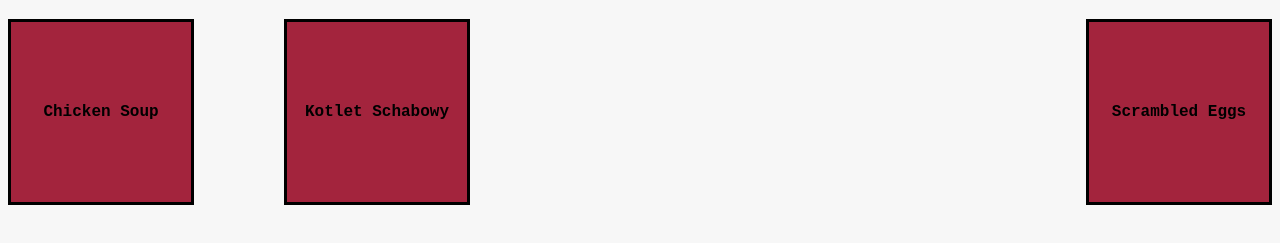
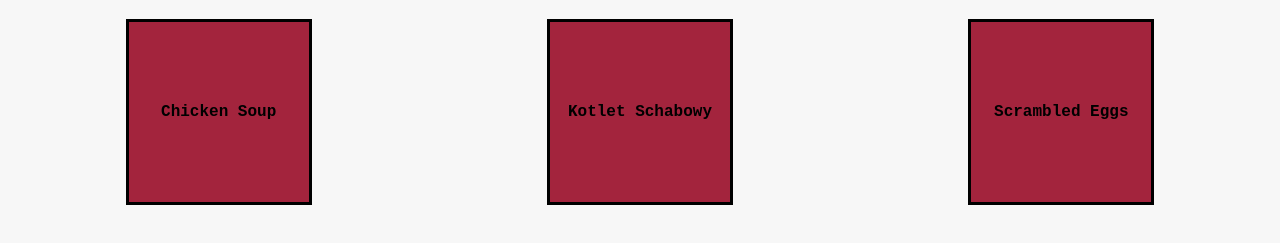
Before and after one commit to Kub-us/odin-recipes, a plain HTML site: page index.html in a window 1280 px wide. Shown: the part 67-310 px from the top of the page. Drawn offline with Linux system fonts and the light colour scheme.

Commit message:
add flexbox

```diff
--- a/styles.css
+++ b/styles.css
@@ -21,36 +21,41 @@ a {
 }
 
 .links {
+    display: flex;
     text-align: center;
 }
 
 .chicken {
-    float:left;
     width:180px;
     height:180px;
     background-color:#a3243d;
     color: black;
     border:solid black;
-    margin-right: 90px;
+    margin: auto;
     line-height: 180px;
 }
 
 .schab {
-    float:left;
+    width:180px;
+    height:180px;
+    background-color:#a3243d;
+    color: black;
+    border:solid black;
+    margin: auto;
+    line-height: 180px;
+}
+
+.eggs {
     width:180px;
     height:180px;
     background-color:#a3243d;
     color: black;
     border:solid black;
     line-height: 180px;
+    margin: auto;
 }
 
-.eggs {
-    float:right;
-    width:180px;
-    height:180px;
-    background-color:#a3243d;
-    color: black;
-    border:solid black;
-    line-height: 180px;
+* {
+    border: 1px;
+    border-color: aqua;
 }
```
